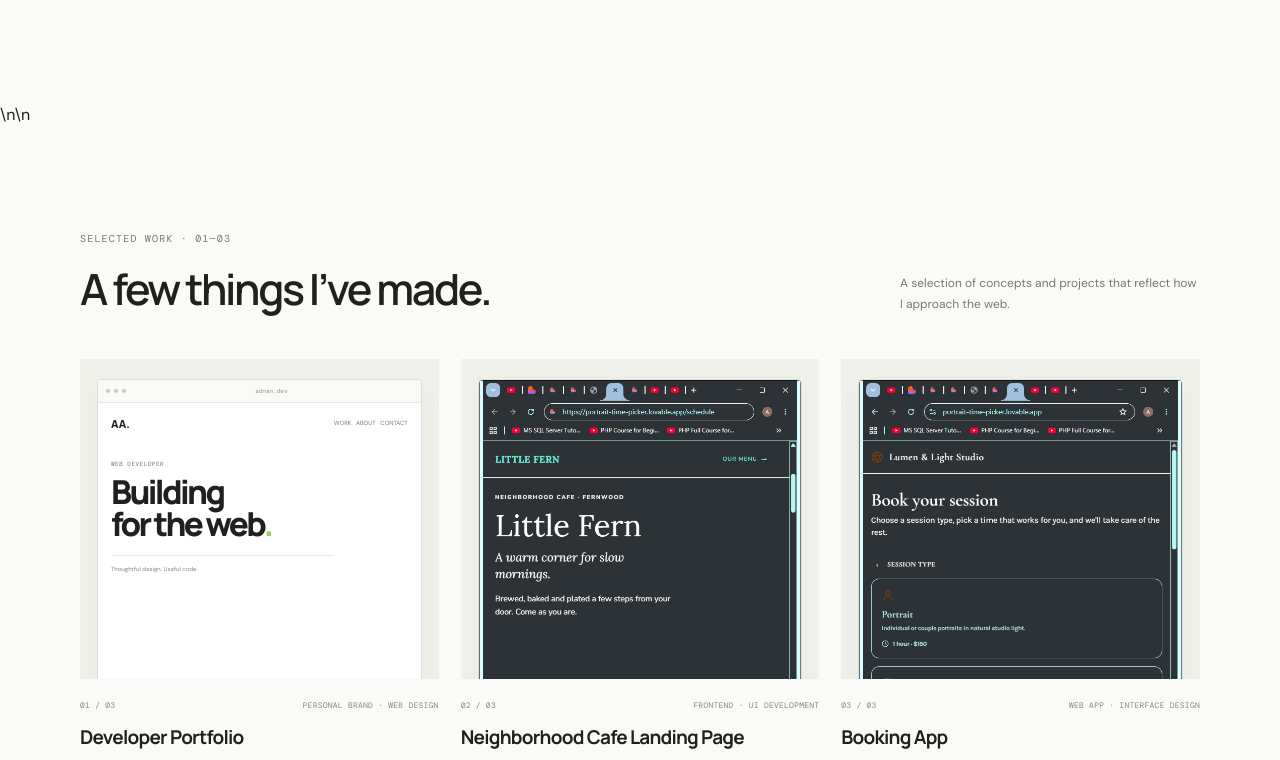
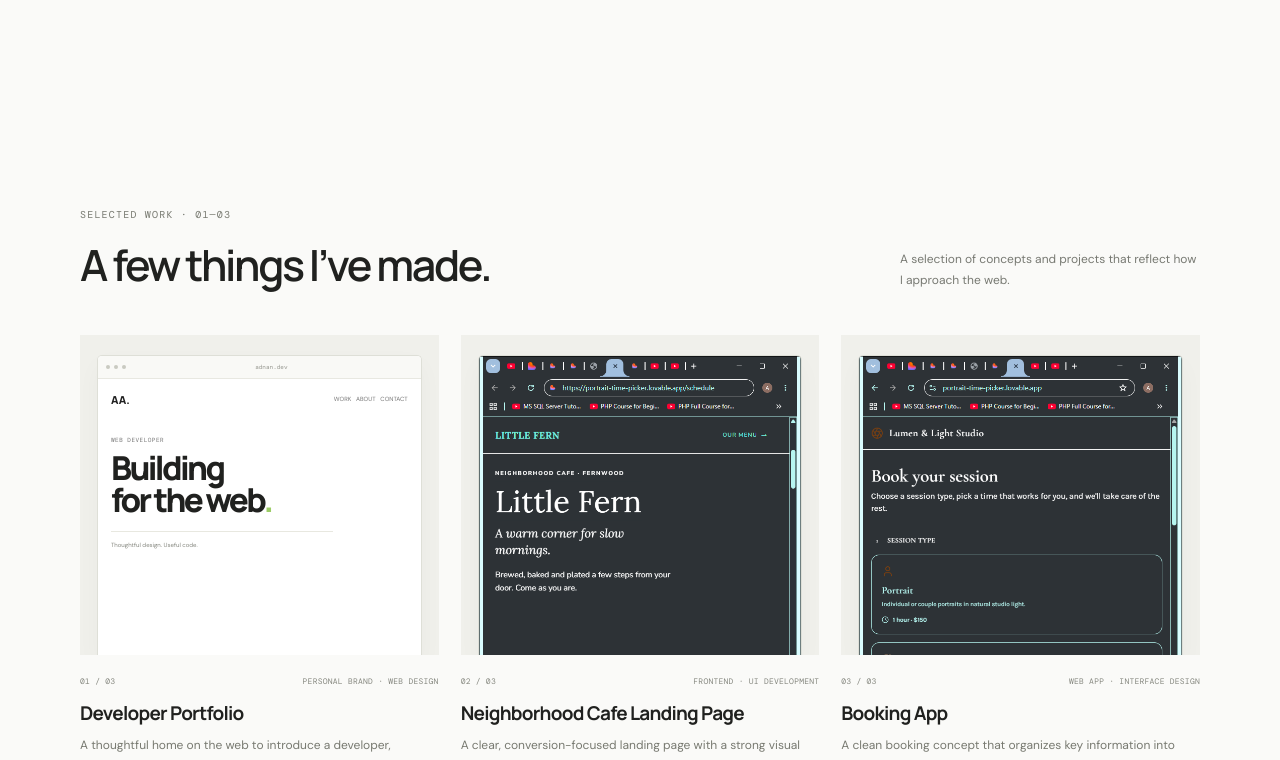
Before and after one commit to adnanadiljahcode/adnan-web-developer-portfolio, a React (Vite) app: page / in a window 1280 px wide. Shown: the part 1352-2112 px from the top of the page. Built offline with nearby package versions, Linux system fonts and the light colour scheme.

Commit message:
update App.jsx
remove \n\n

```diff
--- a/src/App.jsx
+++ b/src/App.jsx
@@ -250,8 +250,9 @@ function App() {
           <a className="scroll-cue" href="#work"><span>SCROLL TO EXPLORE</span><ArrowDownRight size={16} /></a>
         </section>
 
-        <AnimatedLogoShowcase />\n\n        <section className="work-section section-wrap section-block" id="work">
-          <SectionHeading eyebrow="SELECTED WORK · 01—03" title="A few things I’ve made." note="A selection of concepts and projects that reflect how I approach the web." />
+        <AnimatedLogoShowcase />
+        <section className="work-section section-wrap section-block" id="work">
+        <SectionHeading eyebrow="SELECTED WORK · 01—03" title="A few things I’ve made." note="A selection of concepts and projects that reflect how I approach the web." />
           <div className="project-grid">
             {projects.map((project) => (
               <article className="project-card" key={project.number}>
```
